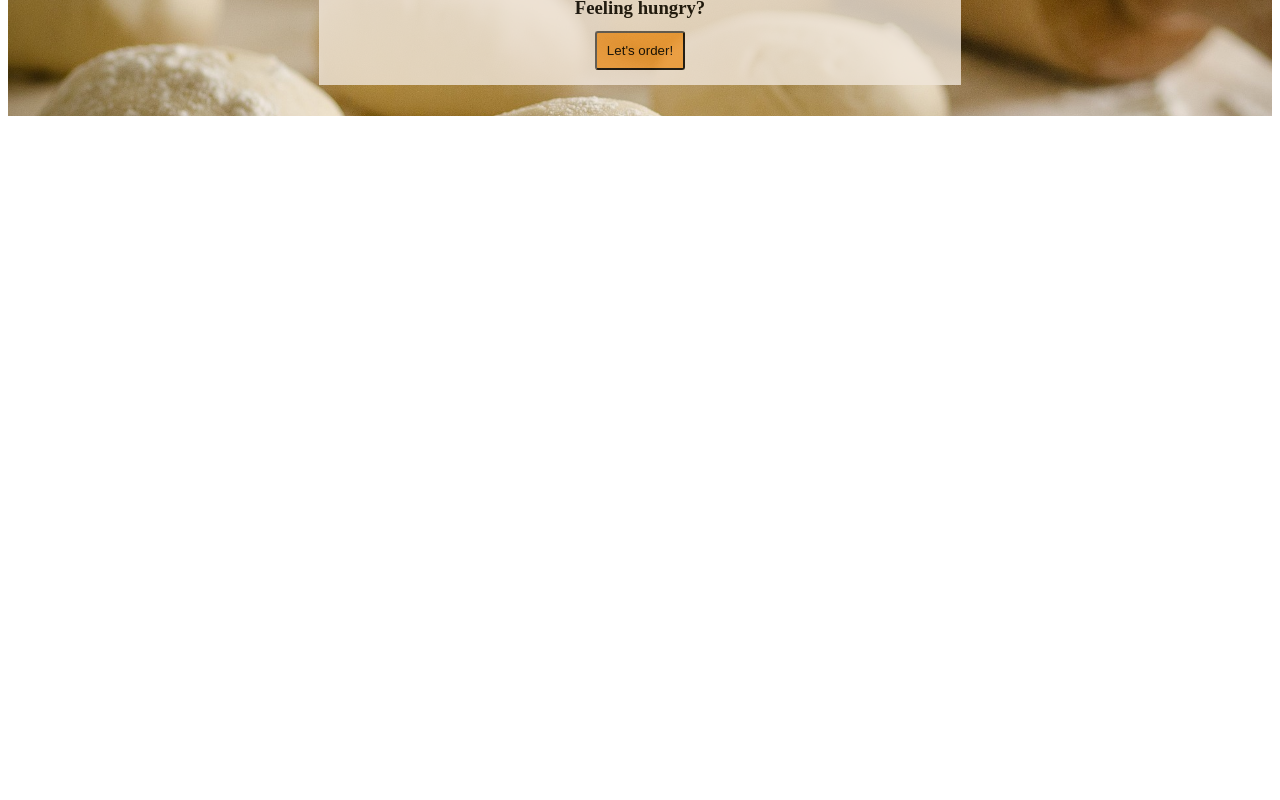
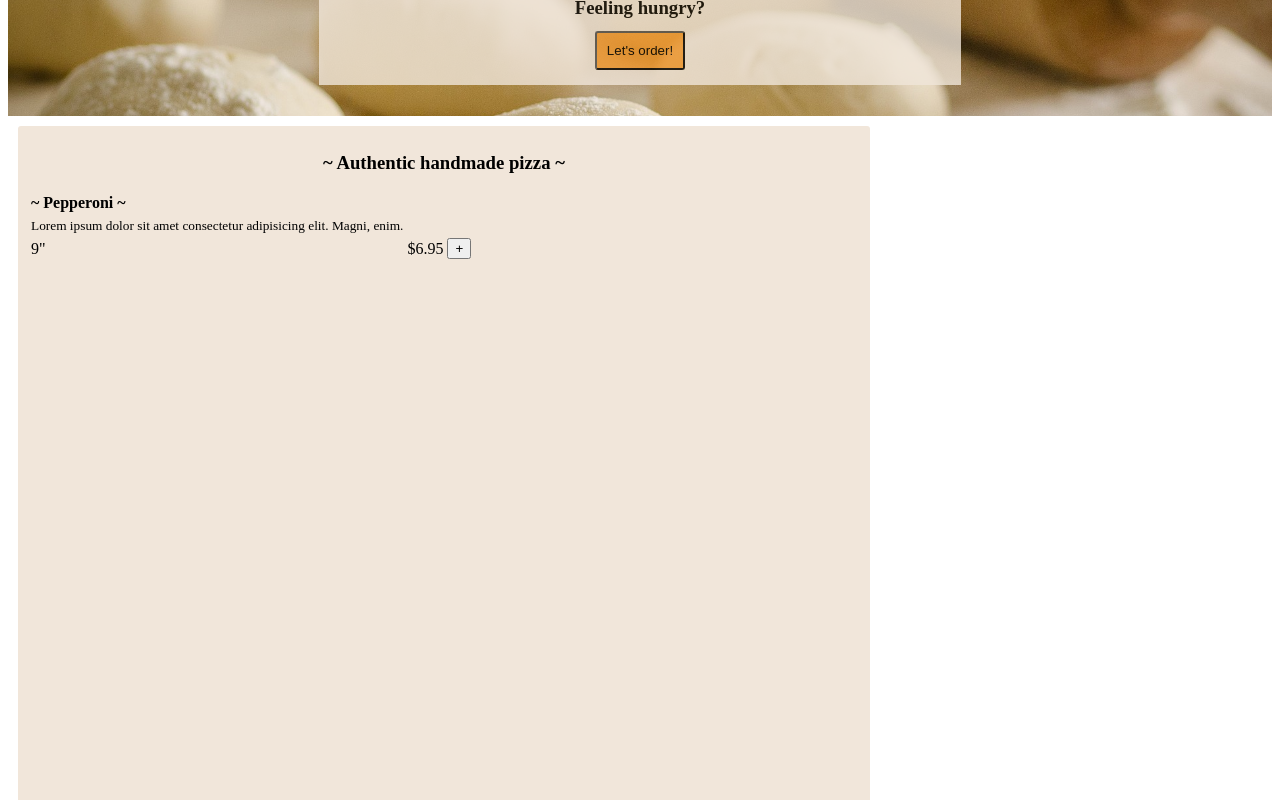
Before and after one commit to Lickitung/austin-pizza-planet, a Vue app: page / in a window 1280 px wide. Shown: the part 500-1300 px from the top of the page. Before the commit the page ends 800 px from the top, so only its background shows below. Built offline with nearby package versions, Linux system fonts and the light colour scheme.

Commit message:
add Menu component

```diff
--- a/src/App.vue
+++ b/src/App.vue
@@ -2,18 +2,22 @@
   <div id="app">
     <AppHeader />
     <Home />
+    <Menu />
   </div>
 </template>
 
 <script>
 import Header from './components/Header'
 import Home from './components/Home'
+import Menu from './components/Menu'
+
 
 export default {
   name: 'App',
   components: {
     AppHeader: Header,
-    Home
+    Home,
+    Menu
   }
 }
 </script>
--- /dev/null
+++ b/src/components/Menu.vue
@@ -0,0 +1,60 @@
+<template>
+    <div class="menu_wrapper">
+        <!-- menu -->
+        <div class="menu">
+            <h3>~ Authentic handmade pizza ~</h3>
+            <table>
+                <tbody>
+                    <tr>
+                        <td>
+                            <strong>~ Pepperoni ~</strong>
+                        </td>
+                    </tr>
+                    <tr>
+                        <td>
+                            <small>Lorem ipsum dolor sit amet consectetur adipisicing elit. Magni, enim.</small>
+                        </td>
+                    </tr>
+                    <tr>
+                        <td>9"</td>
+                        <td>$6.95</td>
+                        <td>
+                            <button type="button" class="btn_green">+</button>
+                        </td>
+                    </tr>
+                </tbody>
+            </table>
+        </div>
+    </div>
+</template>
+
+<style scoped>
+h3 {
+    text-align: center;
+}
+
+.menu-wrapper {
+    display: flex;
+    flex-direction: column;
+}
+
+.menu {
+    background: #f1e6da;
+    border-radius: 3px;
+    height: 100vh;
+    margin: 10px;
+    padding: 10px;
+}
+
+@media screen and (min-width: 900px) {
+    .menu-wrapper {
+        display: flex;
+        flex-direction: row;
+        justify-content: space-between;
+    }
+
+    .menu {
+        width: 65vw;
+    }
+}
+</style>
```
